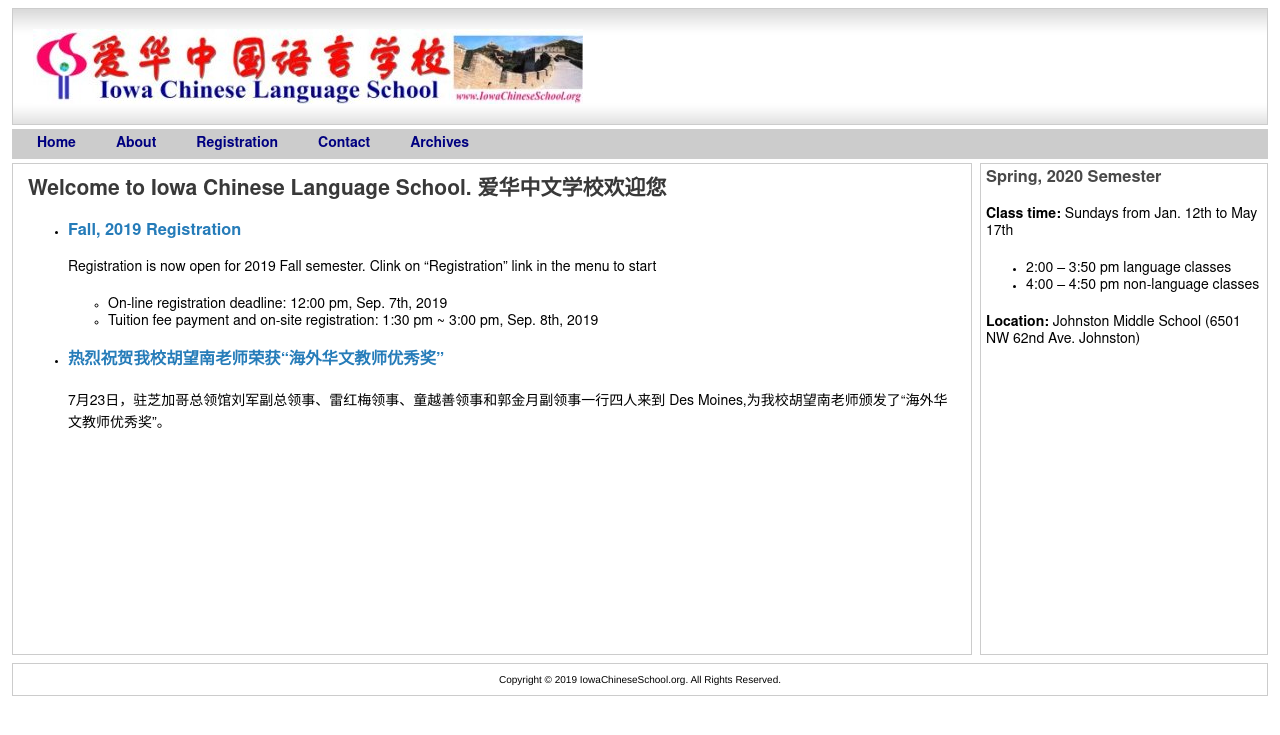
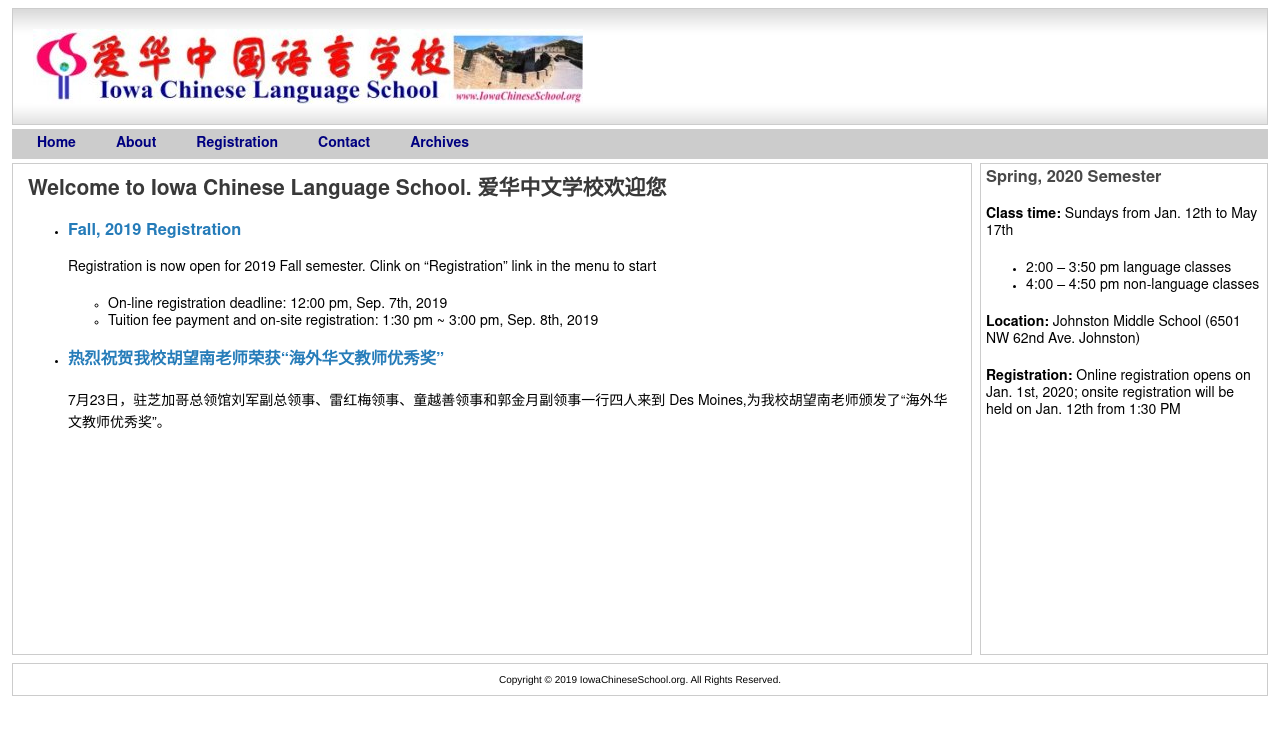
Before and after one commit to ICLSDev/ICLSDev.github.io, a Jekyll site: the page built from index.html, in a window 1280 px wide. Shown: the top 735 px of the page. Built offline with Jekyll 4.4.1, drawn with Linux system fonts in a browser that asks for light colours.

Commit message:
Update bulletin.html
update Spring 2020 registration

```diff
--- a/_includes/bulletin.html
+++ b/_includes/bulletin.html
@@ -6,3 +6,5 @@
 		</ul>
 	</p>
 	<p><b>Location: </b> Johnston Middle School (6501 NW 62nd Ave. Johnston)</p>
+
+<p><b>Registration: </b> Online registration opens on Jan. 1st, 2020; onsite registration will be held on Jan. 12th from 1:30 PM</p>
```
